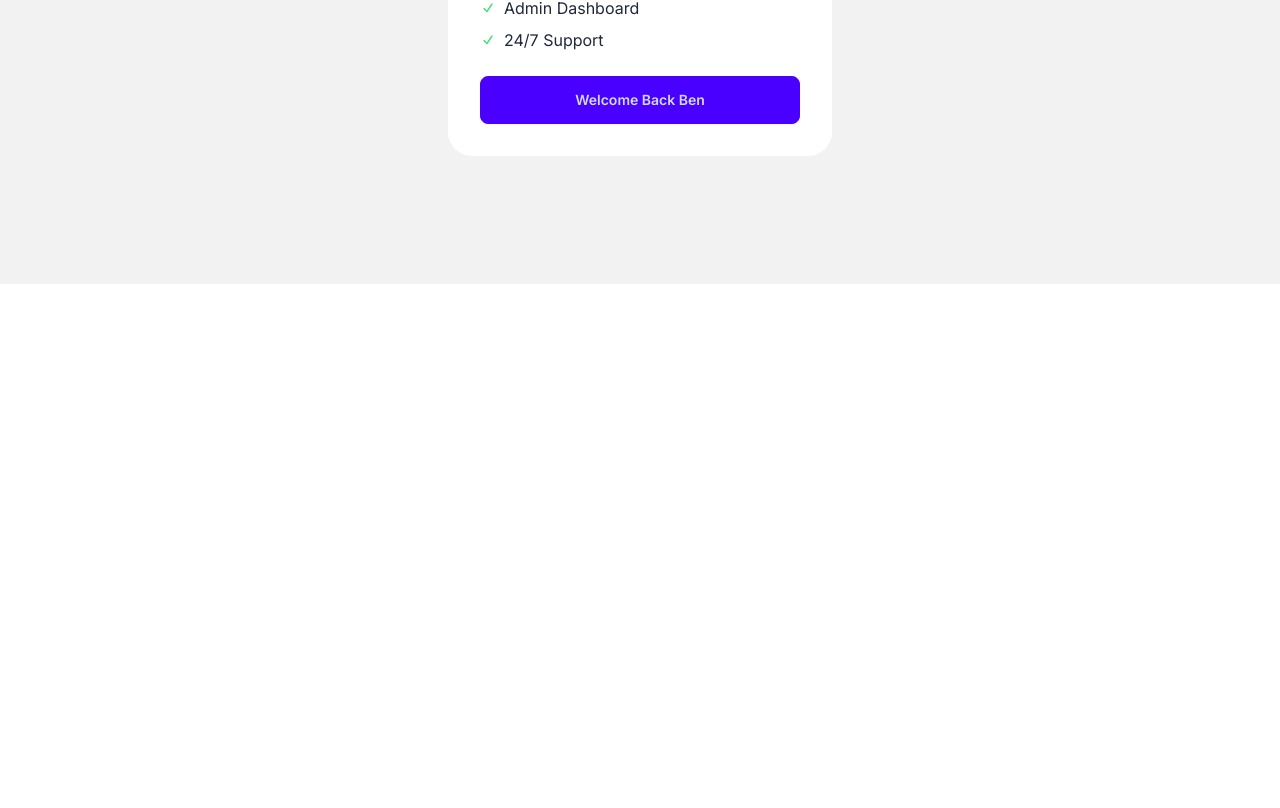
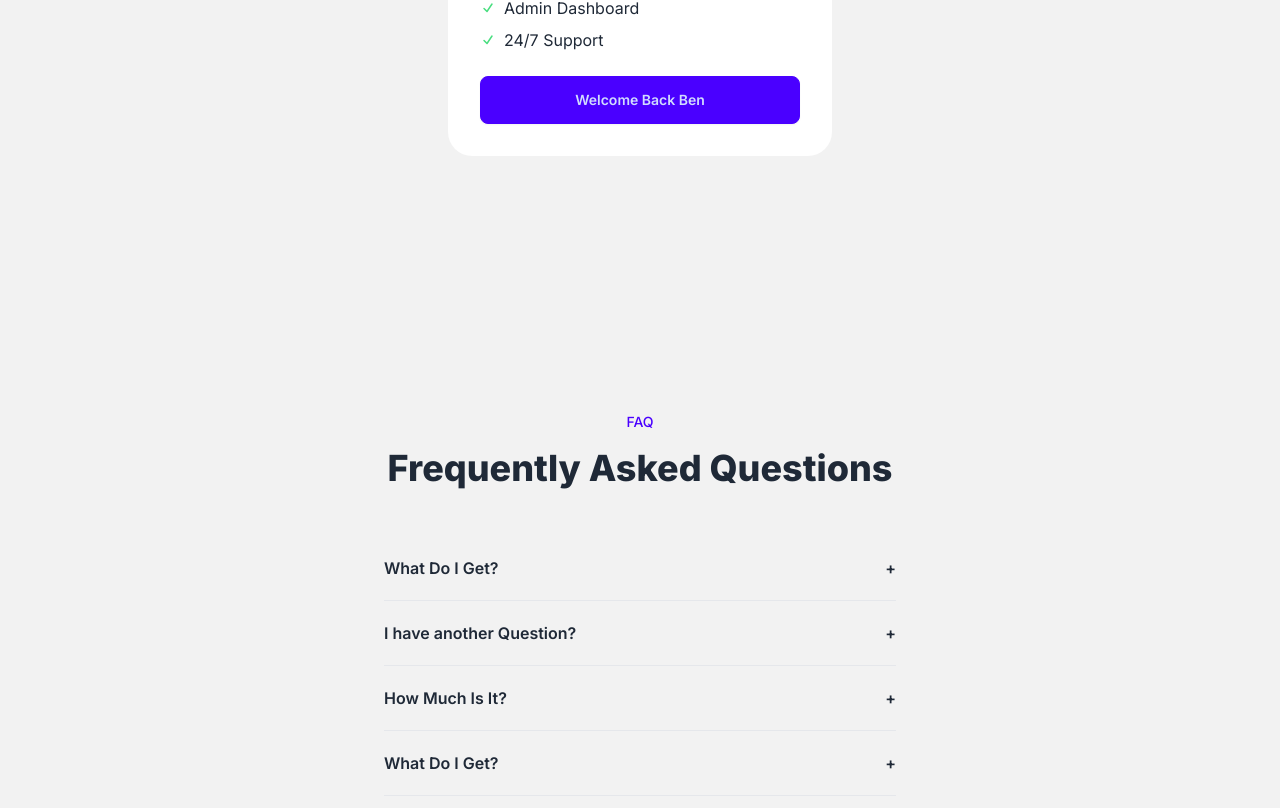
Before and after one commit to bcsurf2822/sass, a Next.js app: page / in a window 1280 px wide. Shown: the part 968-1776 px from the top of the page. Before the commit the page ends 1252 px from the top, so only its background shows below. Built offline with nearby package versions, Linux system fonts and the light colour scheme.

Commit message:
finshed FAQ section

```diff
--- a/app/page.js
+++ b/app/page.js
@@ -1,8 +1,17 @@
 import ButtonLogin from "@/components/ButtonLogin";
+import FAQListItem from "@/components/FAQListItem";
 
 export default function Home() {
   const isLoggedIn = true;
   const name = "Ben";
+
+  const pricingFeaturesList = [
+    "Collect Customer Feedback",
+    "Unlimited Boards",
+    "Admin Dashboard",
+    "24/7 Support",
+  ];
+
   return (
     <main>
       {/* HEADER */}
@@ -47,7 +56,9 @@
               <div className="uppercase font-md opacity-69 text-sm">/month</div>
             </div>{" "}
             <ul className="space-y-2">
-              <li className="flex gap-2 items-center">
+              {pricingFeaturesList.map((item) => {
+                return (
+                  <li className="flex gap-2 items-center" key={item}>
                     <svg
                       xmlns="http://www.w3.org/2000/svg"
                       viewBox="0 0 16 16"
@@ -60,56 +71,51 @@
                         clipRule="evenodd"
                       />
                     </svg>
-                Collect Customer Feedback
+                    {item}
                   </li>
-              <li className="flex gap-2 items-center">
-                <svg
-                  xmlns="http://www.w3.org/2000/svg"
-                  viewBox="0 0 16 16"
-                  fill="currentColor"
-                  className="text-green-400 size-4"
-                >
-                  <path
-                    fillRule="evenodd"
-                    d="M12.416 3.376a.75.75 0 0 1 .208 1.04l-5 7.5a.75.75 0 0 1-1.154.114l-3-3a.75.75 0 0 1 1.06-1.06l2.353 2.353 4.493-6.74a.75.75 0 0 1 1.04-.207Z"
-                    clipRule="evenodd"
+                );
+              })}
+            </ul>
+            <ButtonLogin
+              isLoggedIn={isLoggedIn}
+              name={name}
+              extraStyle="w-full"
             />
-                </svg>
-                Unlimited Boards
-              </li>
-              <li className="flex gap-2 items-center">
-                <svg
-                  xmlns="http://www.w3.org/2000/svg"
-                  viewBox="0 0 16 16"
-                  fill="currentColor"
-                  className="text-green-400 size-4"
-                >
-                  <path
-                    fillRule="evenodd"
-                    d="M12.416 3.376a.75.75 0 0 1 .208 1.04l-5 7.5a.75.75 0 0 1-1.154.114l-3-3a.75.75 0 0 1 1.06-1.06l2.353 2.353 4.493-6.74a.75.75 0 0 1 1.04-.207Z"
-                    clipRule="evenodd"
-                  />
-                </svg>
-                Admin Dashboard
-              </li>
-              <li className="flex gap-2 items-center">
-                <svg
-                  xmlns="http://www.w3.org/2000/svg"
-                  viewBox="0 0 16 16"
-                  fill="currentColor"
-                  className="text-green-400 size-4"
-                >
-                  <path
-                    fillRule="evenodd"
-                    d="M12.416 3.376a.75.75 0 0 1 .208 1.04l-5 7.5a.75.75 0 0 1-1.154.114l-3-3a.75.75 0 0 1 1.06-1.06l2.353 2.353 4.493-6.74a.75.75 0 0 1 1.04-.207Z"
-                    clipRule="evenodd"
-                  />
-                </svg>
-                24/7 Support
-              </li>
+          </div>
+        </div>
+      </section>
+
+      {/* FAQ */}
+      <section className="bg-base-200">
+        <div className="py-32 px-8 max-w-3xl mx-auto">
+          <p className="text-sm uppercase font-medium text-center text-primary mb-4">
+            FAQ
+          </p>
+          <h2 className="text-3xl lg:text-4xl font-extrabold mb-12 text-center">
+            Frequently Asked Questions
+          </h2>
+          <ul className="max-w-lg mx-auto">
+            {[
+              {
+                question: "What Do I Get?",
+                answer: "Lorem Epsum e peoiLorem Epsum e peoi",
+              },
+              {
+                question: "I have another Question?",
+                answer: "Lorem Epsum e peoiLorem Epsum e peoi",
+              },
+              {
+                question: "How Much Is It?",
+                answer: "Lorem Epsum e peoiLorem Epsum e peoi",
+              },
+              {
+                question: "What Do I Get?",
+                answer: "Lorem Epsum e peoiLorem Epsum e peoi",
+              },
+            ].map((qa) => (
+              <FAQListItem key={qa.question} qa={qa} />
+            ))}
           </ul>
-            <ButtonLogin isLoggedIn={isLoggedIn} name={name} extraStyle="w-full" />
-          </div>
         </div>
       </section>
     </main>
--- /dev/null
+++ b/components/FAQListItem.js
@@ -0,0 +1,22 @@
+"use client";
+import { useState } from "react";
+
+const FAQListItem = ({ qa }) => {
+  const [isOpen, setIsOpen] = useState(false);
+  return (
+    <li key={qa.question}>
+      <button
+        className="py-5 font-semibold border-b  w-full text-left flex items-center justify-between"
+        onClick={() => {
+          setIsOpen(!isOpen);
+        }}
+      >
+        <p>{qa.question}</p>
+        {isOpen ? "-" : "+"}
+      </button>
+      <div className={`${isOpen ? "block" : "hidden"} mt-3 mb-6 opacity-90`}>{qa.answer}</div>
+    </li>
+  );
+};
+
+export default FAQListItem;
```
Lines whose indentation alone changed are shown as unchanged.
